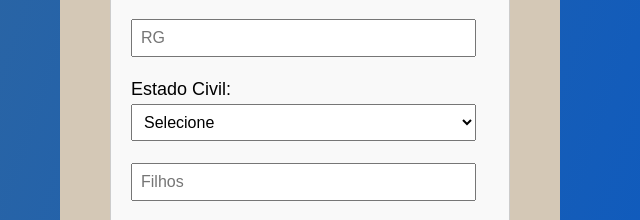
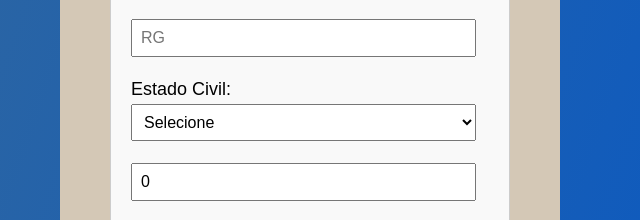
Before and after one commit to GrupoLocar/grupo-locar-form, a website: page public/index.html in a window 1280 px wide. Shown: the part 3012-3232 px from the top of the page, 330-970 px from the left. Drawn offline with nearby package versions, Linux system fonts and the light colour scheme.

Commit message:
Filhos com valor padrao 0

```diff
--- a/public/index.html
+++ b/public/index.html
@@ -197,7 +197,7 @@
                             </select>
 
                             <input style="margin-top: 10px;" type="number" id="filhos" name="filhos" maxlength="1"
-                                placeholder="Filhos" oninput="this.value = this.value.replace(/[^0-9]/g, '').slice(0, 1);" required />
+                                placeholder="Filhos" value="0" oninput="this.value = this.value.replace(/[^0-9]/g, '').slice(0, 1);" required />
                             <label for="nome_familiar"><input type="text" id="nome_familiar" name="nome_familiar"
                                     placeholder="Nome Familiar" maxlength="80"></label>
                             <label for="contato_familiar">
```
